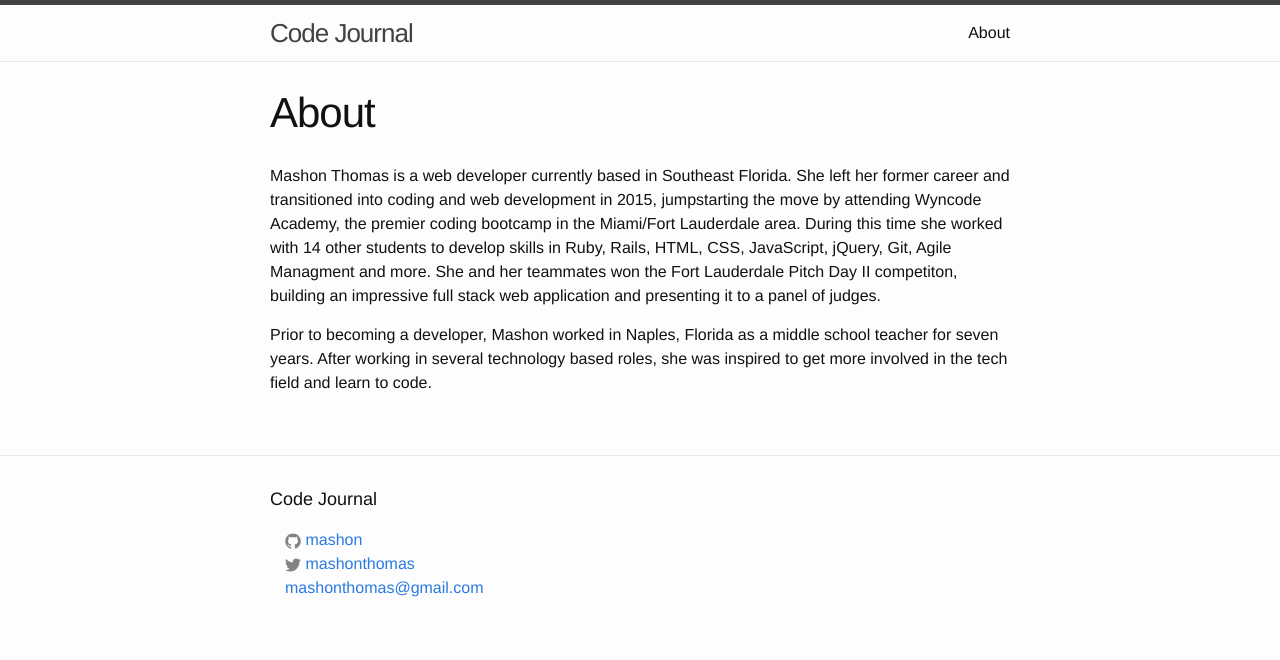
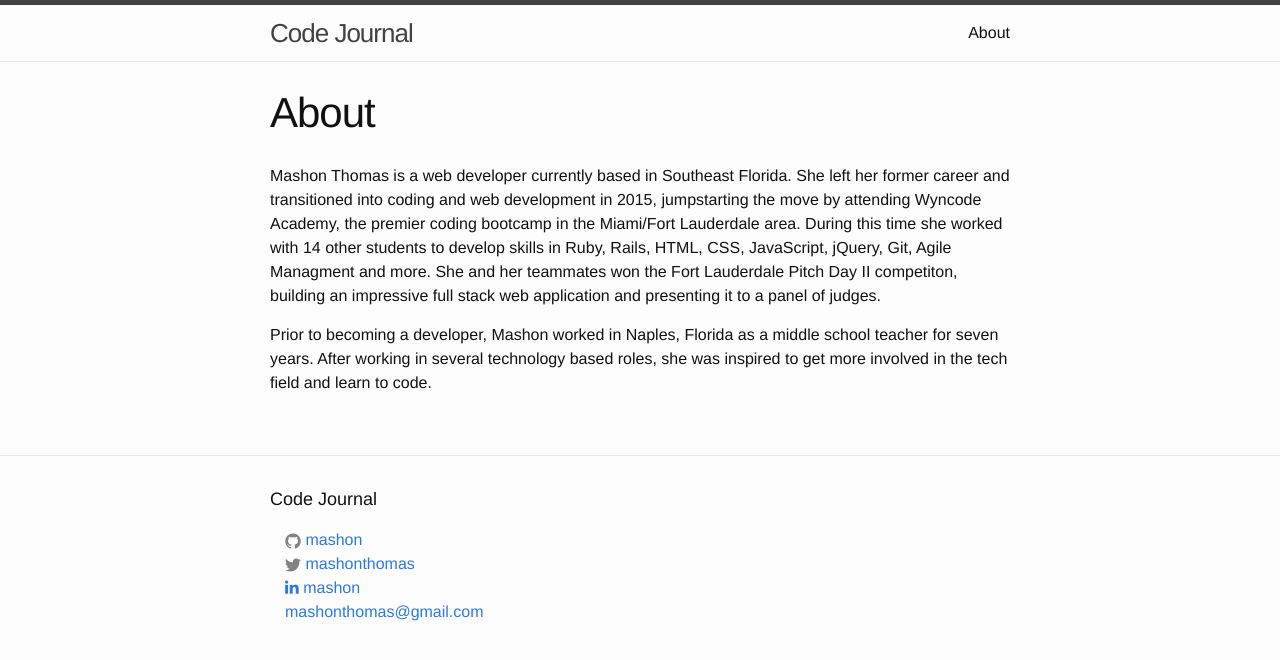
Before and after one commit to Mashon/jekyll-experimenting, a Jekyll site: the page built from about.md, in a window 1280 px wide. Shown: the top 660 px of the page. Built offline with Jekyll 4.4.1, drawn with Linux system fonts in a browser that asks for light colours; nearby versions of some CDN libraries.

Commit message:
add linked in name to .yml file, add linkedin icon in footer and font awesome link in head.html

```diff
--- a/_config.yml
+++ b/_config.yml
@@ -14,6 +14,6 @@ baseurl: "" # the subpath of your site, e.g. /blog
 url: "http://yourdomain.com" # the base hostname & protocol for your site
 twitter_username: mashonthomas
 github_username:  mashon
-
+linkedin_username: mashon
 # Build settings
 markdown: kramdown
--- a/_includes/footer.html
+++ b/_includes/footer.html
@@ -25,6 +25,15 @@
             {% include icon-twitter.html username=site.twitter_username %}
           </li>
           {% endif %}
+
+          {% if site.linkedin_username %}
+          <li>
+            <a href="https://linkedin.com/in/{{ site.linkedin_username }}">
+              <i class="fa fa-linkedin"></i> mashon
+            </a>
+          </li>
+          {% endif %}
+
           <li><a href="mailto:{{ site.email }}">{{ site.email }}</a></li>
         </ul>
       </div>
--- a/_includes/head.html
+++ b/_includes/head.html
@@ -9,4 +9,6 @@
   <link rel="stylesheet" href="{{ "/css/main.css" | prepend: site.baseurl }}">
   <link rel="canonical" href="{{ page.url | replace:'index.html','' | prepend: site.baseurl | prepend: site.url }}">
   <link rel="alternate" type="application/rss+xml" title="{{ site.title }}" href="{{ "/feed.xml" | prepend: site.baseurl | prepend: site.url }}">
+  <link rel="stylesheet" href="//maxcdn.bootstrapcdn.com/font-awesome/4.3.0/css/font-awesome.min.css">
+
 </head>
```
